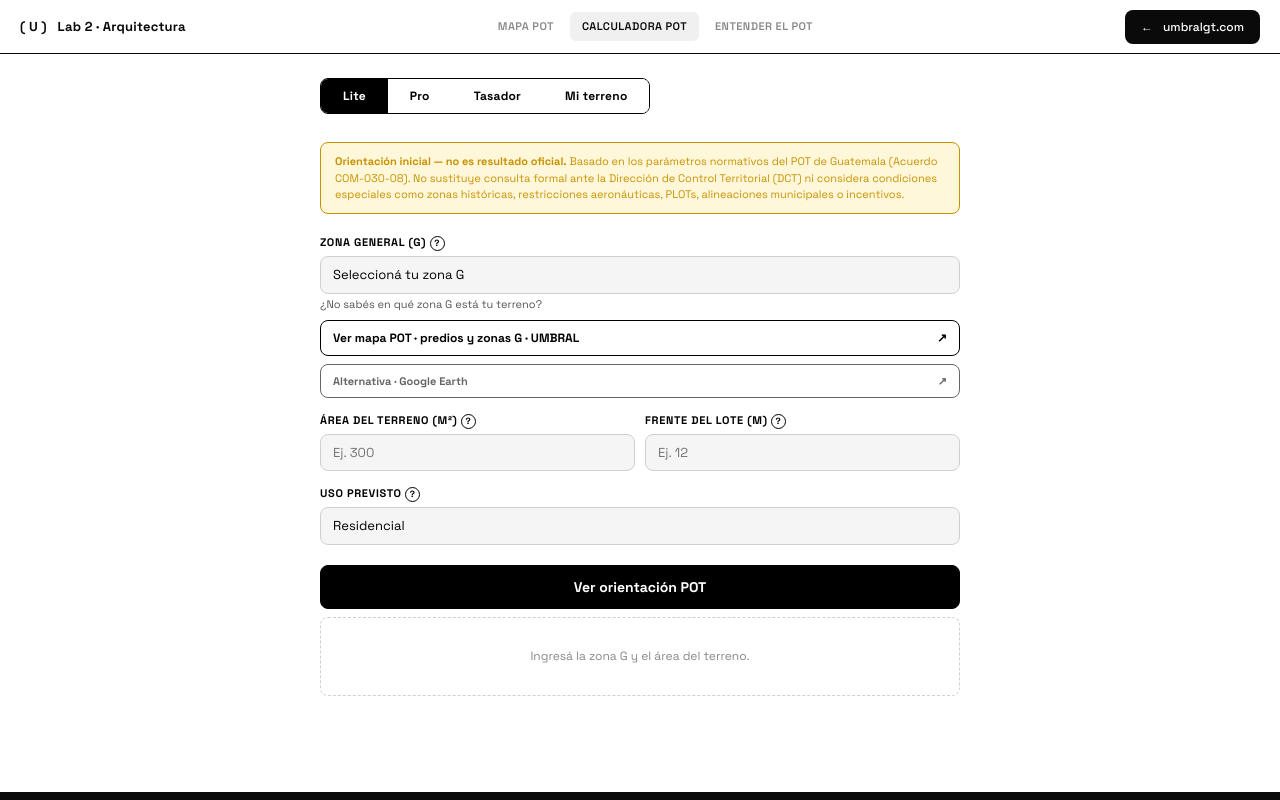
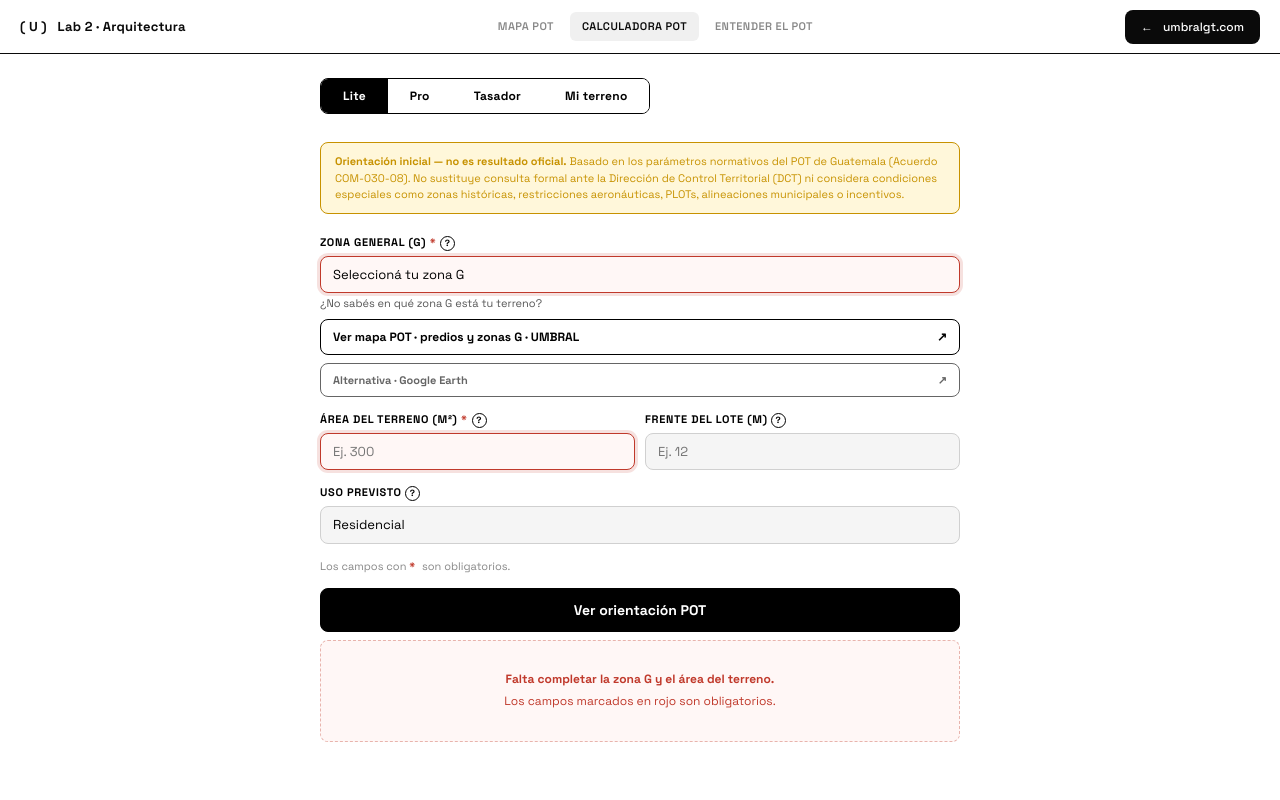
Before and after one commit to umbralgt/calculadora-pot, a plain HTML site: page index.html in a window 1280 px wide. Both pictures are taken after a click on the button "Ver orientación POT". Shown: the top 800 px of the page. Drawn offline with Linux system fonts and the light colour scheme.

Commit message:
Update index.html

```diff
--- a/index.html
+++ b/index.html
@@ -4,7 +4,7 @@
 <meta charset="UTF-8">
 <meta name="viewport" content="width=device-width, initial-scale=1.0">
 <title>Calculadora POT · UMBRAL</title>
-<!-- V15 · motor compartido (pot-motor.js), parqueos 1/2/3, botón Ver en 3D · V14 · parámetros verificados con el reglamento (altura ampliada G1/G2, bloques y separaciones por zona) · V13 · medidas del predio y zona postal desde el mapa · V12 · visitas por m² (COM-03-2009 Anexo I) · V10 · sótano por plazas, costos del desarrollador, IVA neto, motor único Pro/Tasador -->
+<!-- V16 · campos obligatorios marcados y señalados en rojo · V15 · motor compartido (pot-motor.js), parqueos 1/2/3, botón Ver en 3D · V14 · parámetros verificados con el reglamento (altura ampliada G1/G2, bloques y separaciones por zona) · V13 · medidas del predio y zona postal desde el mapa · V12 · visitas por m² (COM-03-2009 Anexo I) · V10 · sótano por plazas, costos del desarrollador, IVA neto, motor único Pro/Tasador -->
 <link rel="preconnect" href="https://fonts.googleapis.com">
 <link href="https://fonts.googleapis.com/css2?family=Space+Grotesk:wght@300;400;500;600;700&display=swap" rel="stylesheet">
 <style>
@@ -140,6 +140,10 @@ details.adv .adv-body{padding:4px 0 2px;border-top:1px solid #e0e0e0}
 .tipo-box{border:1.5px solid #000;border-radius:8px;padding:10px 14px;margin-top:8px;font-size:12px;line-height:1.5}
 
 /* Placeholder */
+.field-input.falta{border-color:#c0392b!important;box-shadow:0 0 0 3px rgba(192,57,43,.15);background:#fff7f6}
+.ast{color:#c0392b;font-weight:700;margin-right:4px}
+.req-nota{font-size:11px;color:#888;margin:4px 0 8px}
+.placeholder-text.ph-falta{color:#c0392b;border-color:#e8b4ad;background:#fff7f6}
 .placeholder-text{text-align:center;padding:28px 16px;color:#888;font-size:12px;line-height:1.8;border:1.5px dashed #d0d0d0;border-radius:8px;margin-top:8px}
 
 /* Conditions box */
@@ -284,7 +288,7 @@ details.adv .adv-body{padding:4px 0 2px;border-top:1px solid #e0e0e0}
     </select>
   </div>
 
-  <button class="btn-primary" onclick="calcLite()">Ver orientación POT</button>
+  <button class="btn-primary" onclick="INTENTO.lite=true;calcLite()">Ver orientación POT</button>
 
   <div id="l-resultado" style="display:none">
     <div class="sep"></div>
@@ -602,7 +606,7 @@ details.adv .adv-body{padding:4px 0 2px;border-top:1px solid #e0e0e0}
   <div id="aviso-g3-max" style="display:none;background:#fff7da;border:1.5px solid #c79200;border-radius:8px;padding:10px 14px;margin-bottom:10px;font-size:11px;color:#c79200;line-height:1.5">
     <strong>Escenario maximizado no aplica en G1, G2 y G3.</strong> El COM-48-2024 solo amplía IE y altura aumentada para G4 y G5. En G3, G2 y G1 el escenario maximizado usa los parámetros ampliados estándar (IE ampliado, altura ampliada por incentivos regulares).
   </div>
-  <button class="btn-primary" onclick="calcPro()">Calcular análisis de proyecto</button>
+  <button class="btn-primary" onclick="INTENTO.pro=true;calcPro()">Calcular análisis de proyecto</button>
 
   <div id="p-resultado" style="display:none">
     <div class="sep"></div>
@@ -879,7 +883,7 @@ details.adv .adv-body{padding:4px 0 2px;border-top:1px solid #e0e0e0}
   </details>
 
 
-  <button class="btn-primary" onclick="calcTasador()">Calcular valor máximo del terreno</button>
+  <button class="btn-primary" onclick="INTENTO.tas=true;calcTasador()">Calcular valor máximo del terreno</button>
 
   <div id="t-resultado" style="display:none">
     <div class="sep"></div>
@@ -969,7 +973,7 @@ details.adv .adv-body{padding:4px 0 2px;border-top:1px solid #e0e0e0}
       <div><input type="number" class="field-input" id="m-area-v2" placeholder="v²" min="50" oninput="syncVarasM('v2')"><div class="field-help">o varas cuadradas</div></div>
     </div>
   </div>
-  <button class="btn-primary" onclick="calcTerreno()">Ver cuánto podría valer</button>
+  <button class="btn-primary" onclick="INTENTO.ter=true;calcTerreno()">Ver cuánto podría valer</button>
 
   <div id="m-resultado" style="display:none">
     <div class="sep"></div>
@@ -1002,6 +1006,34 @@ details.adv .adv-body{padding:4px 0 2px;border-top:1px solid #e0e0e0}
 const {POT, LAB1_VENTA, paramsEscenario, visitasNorma, estacionamientos, calcSotanoV10, costosProyecto,
        programaAuto, evaluarProyecto, valorResidual} = window.POTMotor;
 const IVA_TASA = 0.12;
+
+// ==================== CAMPOS OBLIGATORIOS · V16 ====================
+// Solo se marcan en rojo después de que el usuario toca "Calcular".
+const INTENTO = {lite:false, pro:false, tas:false, ter:false};
+const NOMBRES_CAMPO = {
+  'l-zona':'la zona G', 'l-area':'el área del terreno',
+  'p-g':'la zona G', 'p-area':'el área del terreno', 'p-nu':'el número de unidades', 'p-au':'el área por unidad',
+  't-g':'la zona G', 't-area':'el área del terreno', 't-nu':'el número de unidades', 't-au':'el área por unidad',
+  't-pm2v':'el precio de venta (se carga solo al elegir la zona postal)', 't-zp':'la zona postal',
+  'm-g':'la zona G', 'm-zp':'la zona postal', 'm-area':'el área del terreno'
+};
+function faltantes(ids){
+  return ids.filter(id => { const el = document.getElementById(id); if(!el) return false;
+    return el.tagName === 'SELECT' ? !el.value : !(parseFloat(el.value) > 0); });
+}
+function enLista(arr){ return arr.length < 2 ? arr.join('') : arr.slice(0,-1).join(', ') + ' y ' + arr[arr.length-1]; }
+function avisarFaltantes(tab, ids, phId){
+  const f = faltantes(ids), intento = INTENTO[tab], ph = document.getElementById(phId);
+  ids.forEach(id => { const el = document.getElementById(id); if(el) el.classList.toggle('falta', intento && f.includes(id)); });
+  if(f.length && ph){
+    ph.innerHTML = intento
+      ? '<strong>Falta completar ' + enLista(f.map(id => NOMBRES_CAMPO[id])) + '.</strong><br>Los campos marcados en rojo son obligatorios.'
+      : 'Completá los campos marcados con <span class="ast">*</span> para ver el resultado.';
+    ph.classList.toggle('ph-falta', intento);
+    if(intento){ const el = document.getElementById(f[0]); if(el && el.offsetParent !== null){ el.scrollIntoView({behavior:'smooth', block:'center'}); setTimeout(() => el.focus({preventScroll:true}), 400); } }
+  } else if(ph){ ph.classList.remove('ph-falta'); }
+  return f;
+}
 
 // ==================== ENLACE AL MODELO 3D · V15 ====================
 const URL_3D = 'https://terreno3d.umbralgt.com';
@@ -1459,7 +1491,7 @@ function calcLite(){
   const uso=document.getElementById('l-uso').value;
 
   if(!zona||!area){
-    document.getElementById('l-placeholder').textContent='Ingresá la zona G y el área del terreno.';
+    avisarFaltantes('lite', ['l-zona','l-area'], 'l-placeholder');
     document.getElementById('l-resultado').style.display='none';
     document.getElementById('l-placeholder').style.display='block';
     return;
@@ -1548,7 +1580,9 @@ function calcPro(){
   if(!zonaG||!area||!nu||!au){
     document.getElementById('p-resultado').style.display='none';
     document.getElementById('p-placeholder').style.display='block';
-    document.getElementById('p-placeholder').textContent='Completá zona G, área, número de unidades y área por unidad.';
+    const reqP = MODO_PRO==='explorar' ? ['p-g','p-area'] : ['p-g','p-area','p-nu','p-au'];
+    if(!avisarFaltantes('pro', reqP, 'p-placeholder').length)
+      document.getElementById('p-placeholder').textContent='Con estos datos no cabe un proyecto de apartamentos: probá con unidades más pequeñas o revisá el área.';
     return;
   }
   document.getElementById('p-resultado').style.display='block';
@@ -1801,7 +1835,9 @@ function calcTasador(){
   if(!zonaG||!area||!nu||!au||!pm2v){
     document.getElementById('t-resultado').style.display='none';
     document.getElementById('t-placeholder').style.display='block';
-    document.getElementById('t-placeholder').textContent='Completá zona G, área, unidades y precio de venta de referencia.';
+    const reqT = MODO_TAS==='vend' ? ['t-g','t-area','t-zp'] : ['t-g','t-area','t-nu','t-au','t-pm2v'];
+    if(!avisarFaltantes('tas', reqT, 't-placeholder').length)
+      document.getElementById('t-placeholder').textContent='Con estos datos no cabe un proyecto de apartamentos: probá con unidades más pequeñas o revisá el área.';
     return;
   }
   document.getElementById('t-resultado').style.display='block';
@@ -1959,8 +1995,7 @@ function calcTerreno(){
   const zonaP=document.getElementById('m-zp').value;
   const area=leerNum('m-area',0);
   const res=document.getElementById('m-resultado'), ph=document.getElementById('m-placeholder');
-  const faltan=[]; if(!zonaG) faltan.push('la zona G'); if(!zonaP) faltan.push('la zona postal'); if(!area) faltan.push('el área');
-  if(faltan.length){ res.style.display='none'; ph.style.display='block'; ph.textContent='Falta '+faltan.join(', ')+'.'; return; }
+  if(avisarFaltantes('ter', ['m-g','m-zp','m-area'], 'm-placeholder').length){ res.style.display='none'; ph.style.display='block'; return; }
   ph.style.display='none'; res.style.display='block';
   document.getElementById('m-3d').href = link3D({zona:zonaG, area, zp:zonaP, pu:1, esc:'base'});
 
@@ -2468,6 +2503,22 @@ const AYUDA = {
 
 let helpActivo = null;
 
+// V16: marcar los campos obligatorios con * y quitar el rojo al completarlos
+(function(){
+  ['l-zona','l-area','p-g','p-area','p-nu','p-au','t-g','t-area','t-nu','t-au','t-pm2v','m-g','m-zp','m-area'].forEach(id => {
+    const el = document.getElementById(id); if(!el) return;
+    el.setAttribute('aria-required','true');
+    const grupo = el.closest('.field-group'), lab = grupo && grupo.querySelector('.field-label');
+    if(lab && !lab.querySelector('.ast')){ const a = document.createElement('span'); a.className='ast'; a.textContent=' *'; a.setAttribute('aria-hidden','true');
+      const hi = lab.querySelector('.help-icon'); hi ? lab.insertBefore(a, hi) : lab.appendChild(a); }
+    const limpiar = () => { if(!faltantes([id]).length) el.classList.remove('falta'); };
+    el.addEventListener('input', limpiar); el.addEventListener('change', limpiar);
+  });
+  const tzp = document.getElementById('t-zp');
+  if(tzp) tzp.addEventListener('change', () => { tzp.classList.remove('falta'); setTimeout(() => { const pv=document.getElementById('t-pm2v'); if(pv && parseFloat(pv.value)>0) pv.classList.remove('falta'); }, 50); });
+  document.querySelectorAll('.btn-primary[onclick^="INTENTO"]').forEach(b => b.insertAdjacentHTML('beforebegin', '<div class="req-nota">Los campos con <span class="ast">*</span> son obligatorios.</div>'));
+})();
+
 function showHelp(id, event){
   event.stopPropagation();
   const data = AYUDA[id];
```
